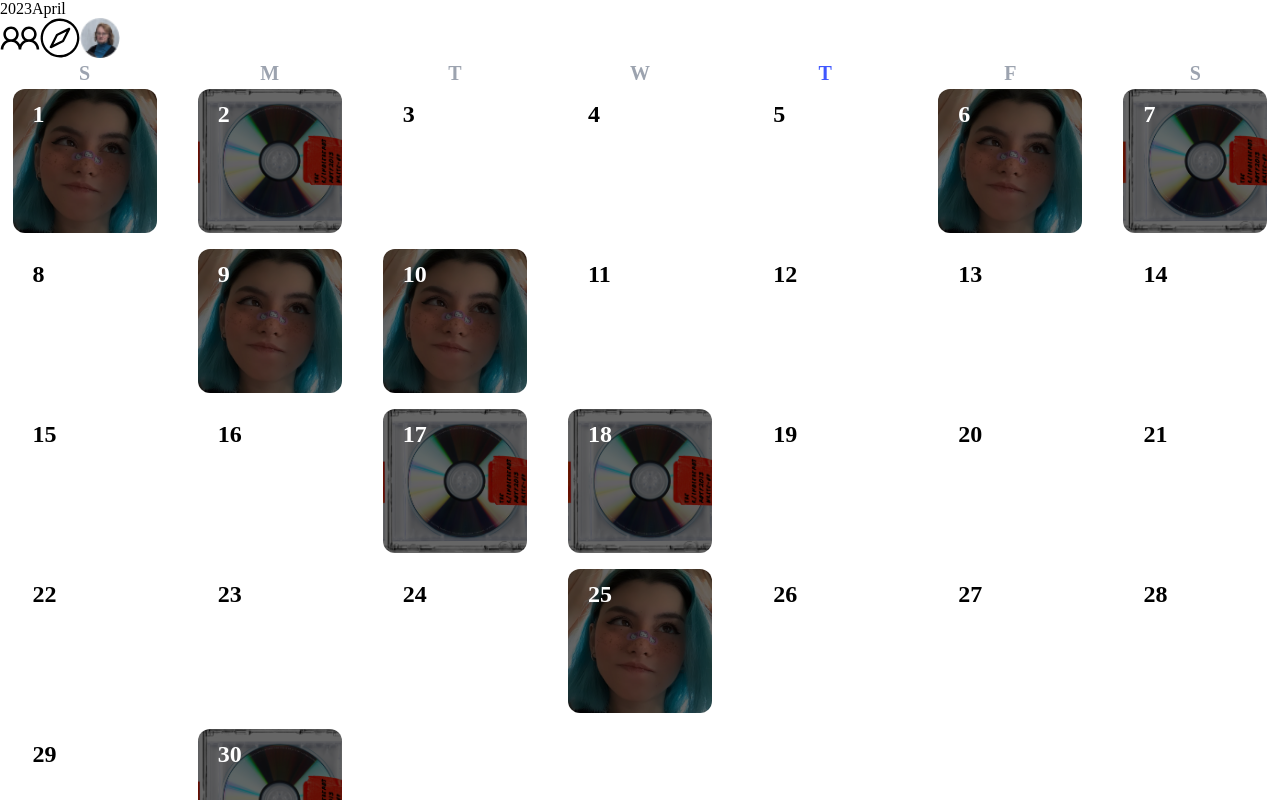
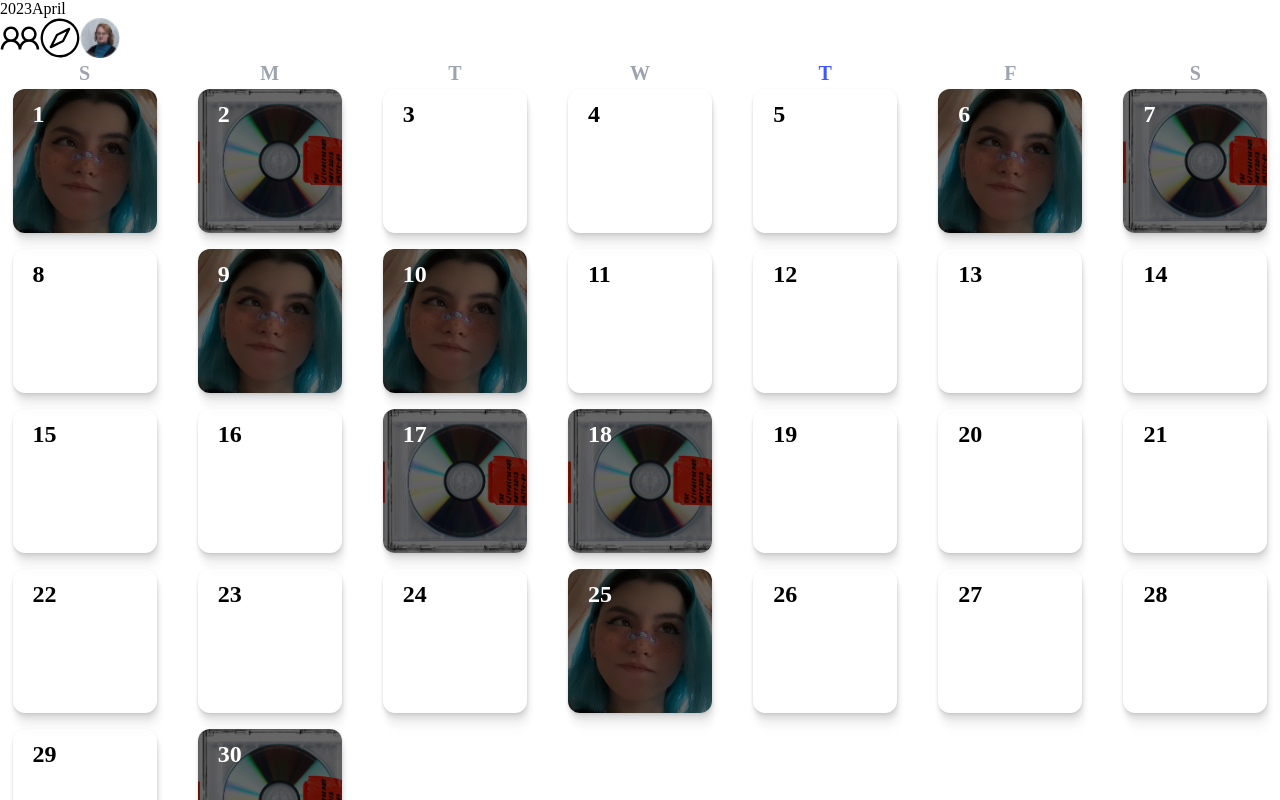
Before and after one commit to PolarBearChamp/calendar-client, a Next.js app: page / in a window 1280 px wide. Shown: the top 800 px of the page. Built offline with nearby package versions, Linux system fonts and the light colour scheme.

Commit message:
Update Day.module.scss
add box-shadow

```diff
--- a/src/components/Calendar/Day/Day.module.scss
+++ b/src/components/Calendar/Day/Day.module.scss
@@ -4,6 +4,7 @@
   border-radius: 12px;
   position: relative;
   overflow: hidden;
+  box-shadow: 0px 0px 0px 0px rgba(0, 0, 0, 0.10), 0px 1px 3px 0px rgba(0, 0, 0, 0.10), 1px 5px 5px 0px rgba(0, 0, 0, 0.09), 2px 12px 7px 0px rgba(0, 0, 0, 0.05), 4px 21px 8px 0px rgba(0, 0, 0, 0.01), 7px 32px 9px 0px rgba(0, 0, 0, 0.00);
 }
 
 .number {
```
